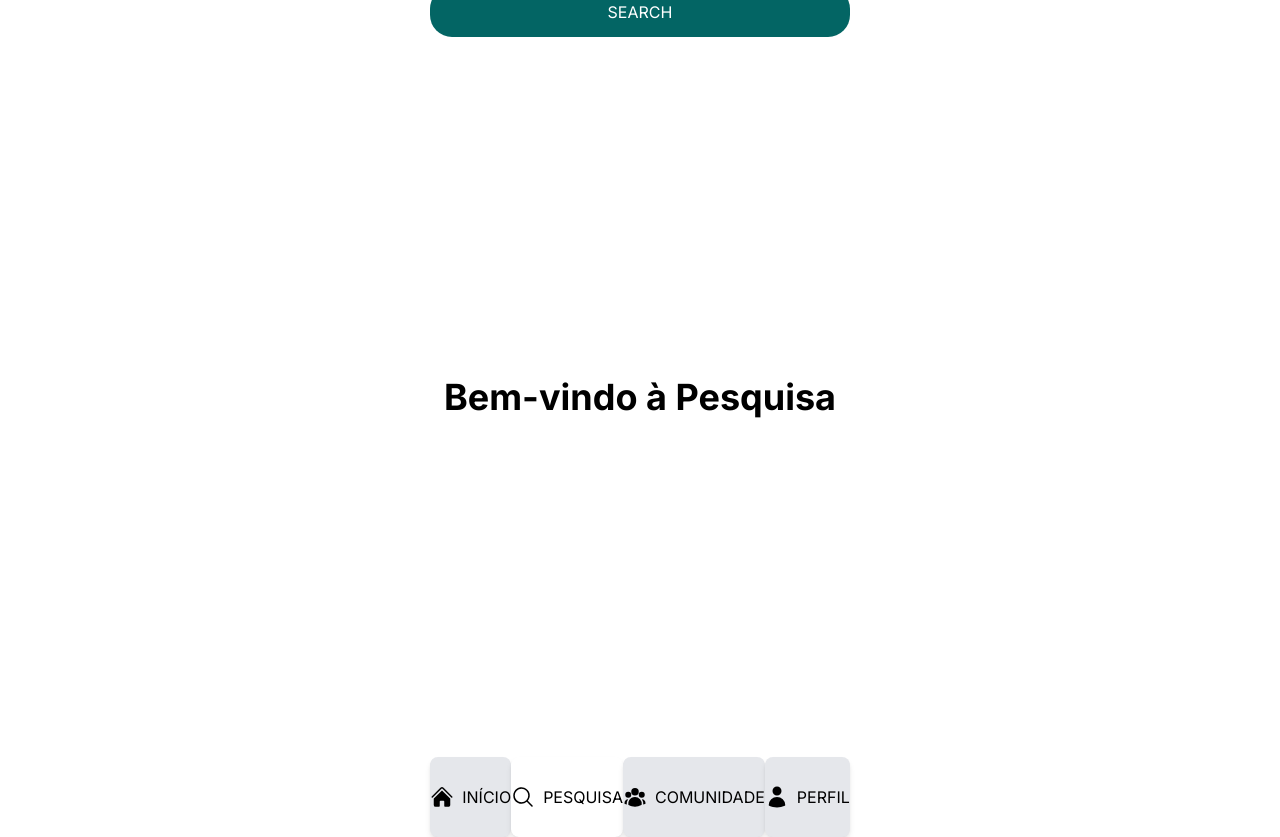
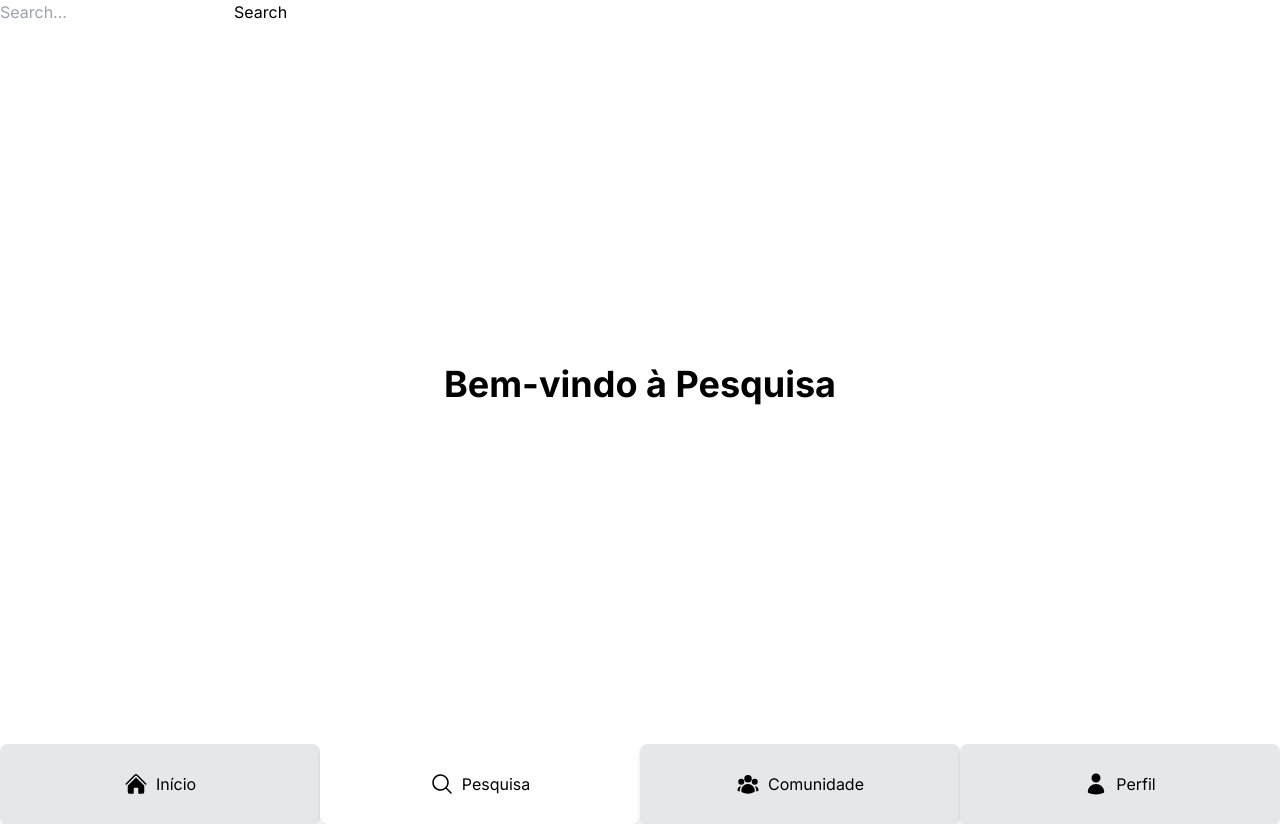
Before and after one commit to luisademelo14/mc656_projeto, a Next.js app in the folder oportuni/: page /pages/search in a window 1280 px wide. Built offline with nearby package versions, Linux system fonts and the light colour scheme.

Commit message:
fechando a branch

```diff
--- a/oportuni/src/app/pages/search/page.tsx
+++ b/oportuni/src/app/pages/search/page.tsx
@@ -3,7 +3,6 @@
 import Box from '@mui/material/Box';
 import React from 'react';
 import SearchBar from '@/src/components/SearchBar';
-import "./styles.css"
 
 const Search = () => {
   const [valorDaBusca, setValorDaBusca] = React.useState<string>("ç~");
--- a/oportuni/src/app/pages/search/styles.css
+++ /dev/null
@@ -1,93 +0,0 @@
-/* Texto */
-    .red-text {
-        color: red;
-    }
-
-    .black-text {
-        color: black;
-    }
-
-    .green-text {
-        color: green;
-    }
-
-    .default-text {
-        color: #031634;
-    }
-
-    .yellow-text {
-        color: yellow;
-    }
-
-    .bold-text {
-        font-weight: bold;
-    }
-
-    .italic-text {
-        font-style: italic;
-    }
-
-    .underline-text {
-        text-decoration: underline;
-    }
-
-    .large-text {
-        font-size: 2em;
-    }
-
-    .small-text {
-        font-size: 0.5em;
-    }
-
-    .center-text {
-        text-align: center;
-    }
-
-    .uppercase-text {
-        text-transform: uppercase;
-    }
-
-    .lowercase-text {
-        text-transform: lowercase;
-    }
-
-    .capitalize-text {
-        text-transform: capitalize;
-    }
-
-/* Botões  */
-
-    body {
-        display: flex;
-        align-items: center;
-        justify-content: center;
-        height: 100vh;
-    }
-
-    p {
-        font-size: 2rem;
-    }
-
-    button {
-        width: 100%;
-        height: 50px;
-        border: none;
-        background-color: #036564;
-        color: white;
-        font-size: 1rem;
-        border-radius: 22px;
-        cursor: pointer;
-        text-transform: uppercase;
-    }
-
-    button.blue {
-        background-color: #3498db;
-    }
-
-    button.green {
-        background-color: #036564;
-    }
-
-    button.orange {
-        background-color: orangered;
-    }
```
